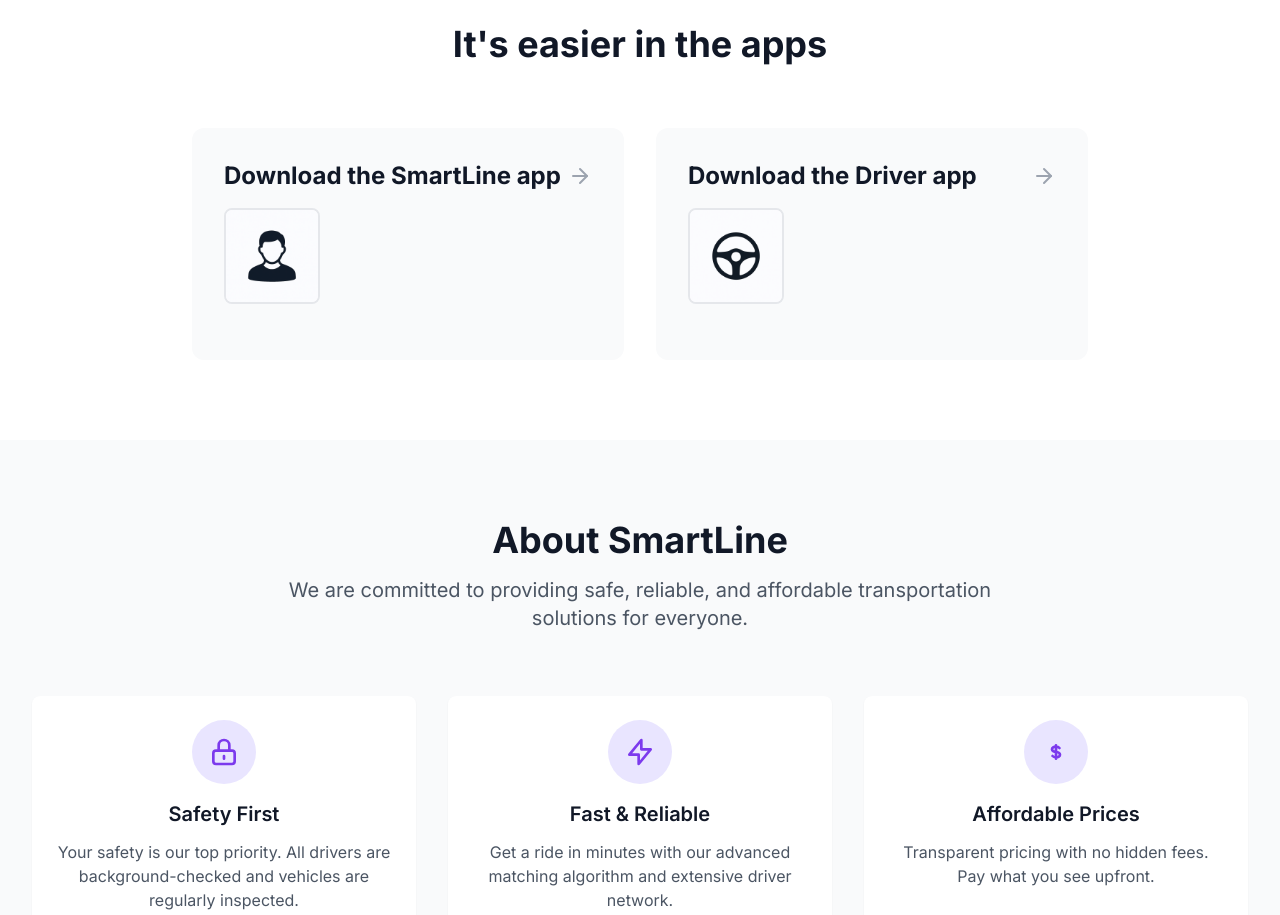
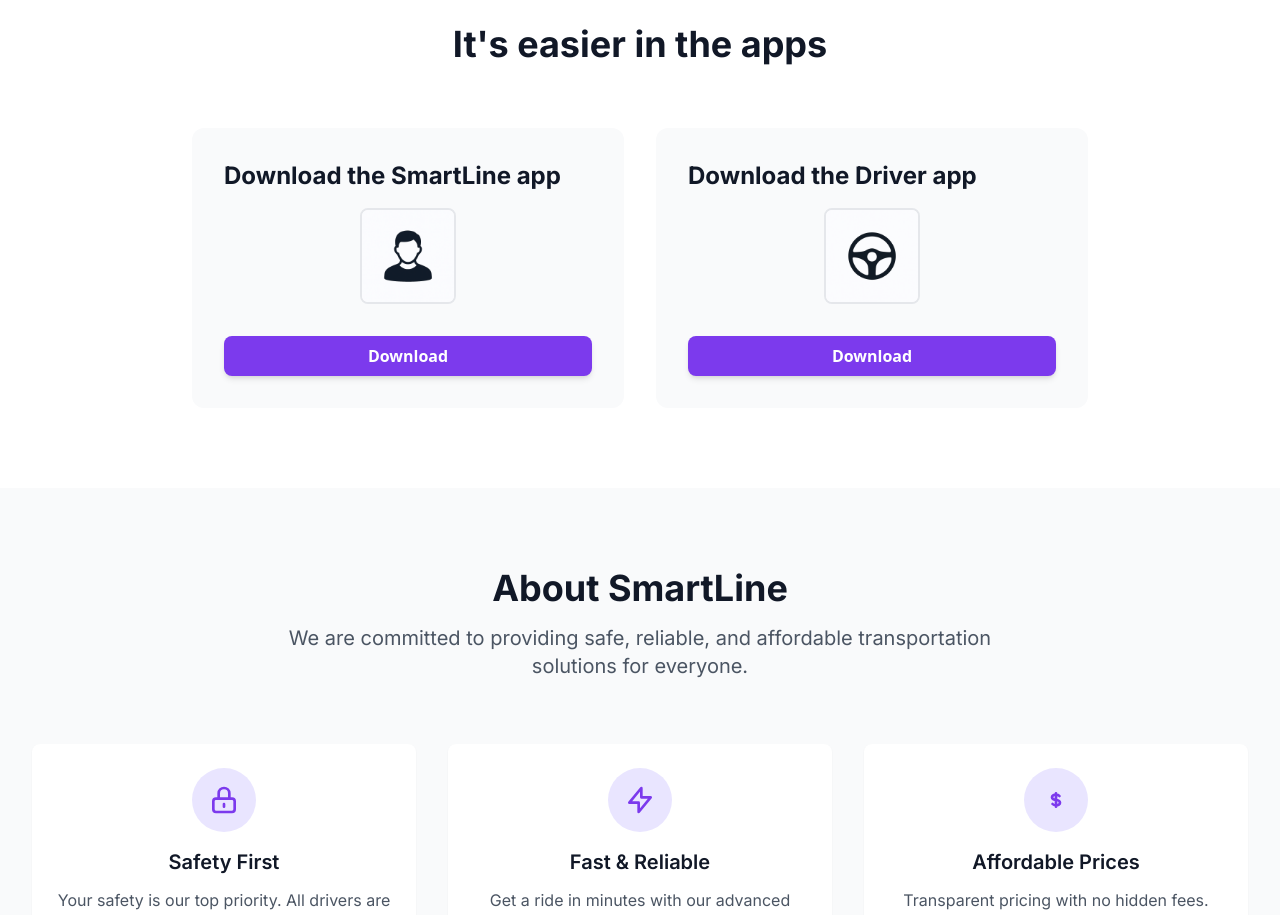
Before and after one commit to MagedElgawish230/Smartline, a React (Vite) app: page / in a window 1280 px wide. Shown: the part 2860-3775 px from the top of the page. Built offline with nearby package versions, Linux system fonts and the light colour scheme.

Commit message:
Update EasierInAppsSection.tsx

```diff
--- a/src/components/EasierInAppsSection.tsx
+++ b/src/components/EasierInAppsSection.tsx
@@ -1,10 +1,8 @@
 import React from 'react';
 import { useLanguage } from '../contexts/LanguageContext';
-import { ArrowRight, ArrowLeft } from 'lucide-react';
 
 const EasierInAppsSection = () => {
   const { t, isRTL } = useLanguage();
-  const ArrowIcon = isRTL ? ArrowLeft : ArrowRight;
 
   return (
     <section className="py-20 bg-white">
@@ -17,10 +15,9 @@ const EasierInAppsSection = () => {
 
         <div className="grid md:grid-cols-2 gap-8 max-w-4xl mx-auto">
           {/* SmartLine App */}
-          <div className="bg-gray-50 rounded-xl p-8 hover:shadow-lg transition-shadow cursor-pointer group">
-            <div className="flex items-center justify-between mb-4">
+          <div className="bg-gray-50 rounded-xl p-8 hover:shadow-lg transition-shadow cursor-pointer group flex flex-col items-center">
+            <div className="flex items-center justify-between mb-4 w-full">
               <h3 className={`text-2xl font-bold text-gray-900 ${isRTL ? 'font-cairo' : 'font-inter'}`}>{t('apps.smartline.title')}</h3>
-              <ArrowIcon className="w-6 h-6 text-gray-400 group-hover:text-primary-600 transition-colors" />
             </div>
 
             {/* App Image */}
@@ -29,13 +26,17 @@ const EasierInAppsSection = () => {
                 <img src="/lovable-uploads/Passanger App.png" alt="SmartLine App QR" className="object-contain w-full h-full" />
               </div>
             </a>
+            <a href="/apk/passanger.apk" download className="w-full">
+              <button className="w-full bg-primary-600 hover:bg-primary-700 text-white py-2 rounded-lg font-semibold text-base transition-all duration-200 shadow-md mt-2">
+                Download
+              </button>
+            </a>
           </div>
 
           {/* Driver App */}
-          <div className="bg-gray-50 rounded-xl p-8 hover:shadow-lg transition-shadow cursor-pointer group">
-            <div className="flex items-center justify-between mb-4">
+          <div className="bg-gray-50 rounded-xl p-8 hover:shadow-lg transition-shadow cursor-pointer group flex flex-col items-center">
+            <div className="flex items-center justify-between mb-4 w-full">
               <h3 className={`text-2xl font-bold text-gray-900 ${isRTL ? 'font-cairo' : 'font-inter'}`}>{t('apps.driver.title')}</h3>
-              <ArrowIcon className="w-6 h-6 text-gray-400 group-hover:text-primary-600 transition-colors" />
             </div>
 
             {/* App Image */}
@@ -43,6 +44,11 @@ const EasierInAppsSection = () => {
               <div className="w-24 h-24 bg-white border-2 border-gray-200 rounded-lg flex items-center justify-center mb-6 overflow-hidden">
                 <img src="/lovable-uploads/Driver App.png" alt="Driver App QR" className="object-contain w-full h-full" />
               </div>
+            </a>
+            <a href="/apk/driver.apk" download className="w-full">
+              <button className="w-full bg-primary-600 hover:bg-primary-700 text-white py-2 rounded-lg font-semibold text-base transition-all duration-200 shadow-md mt-2">
+                Download
+              </button>
             </a>
           </div>
         </div>
```
